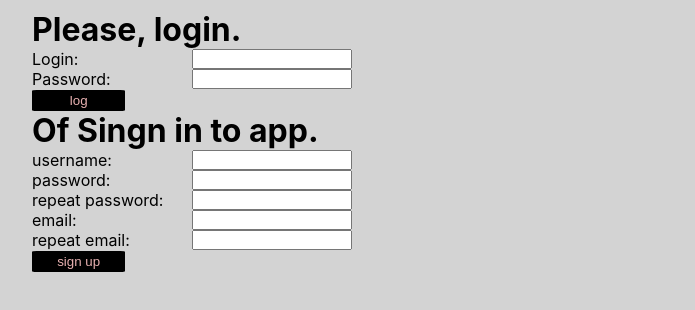
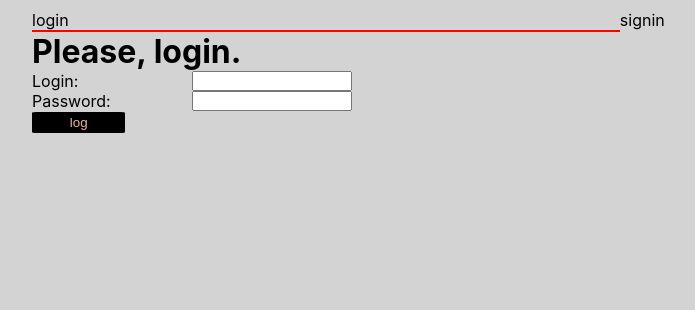
Before and after one commit to elzp/web-chat-app, a React (Create React App) app: page / in a window 1280 px wide. Shown: the top 310 px of the page, without its empty margins (16-711 px from the left). Built offline with nearby package versions, Linux system fonts and the light colour scheme.

Commit message:
Add option to change log- and signin div

```diff
--- a/src/App.js
+++ b/src/App.js
@@ -2,6 +2,7 @@
 import Chat from './Chat';
 import LogIn from './LogIn';
 import SignIn from './SignIn';
+import BigButton from './BigButton';
 import './App.css';
 import {useState} from 'react';
 import  friends from './friends.json';
@@ -12,6 +13,10 @@ const style = {
     //height: "100%",
     padding: "10px 3em",
   },
+  div :{
+    display: "grid",
+  gridAutoFlow: "column",
+  }
 }
 
 
@@ -24,19 +29,26 @@ function App() {
   // };
 
 const [loggedUser, setLoggedUser] = useState(notValidUser);
+
 // const date = new Date('2021-12-01');
-const output = loggedUser.id <1 ? (
-<div>
+const loginDiv = (
+  <>
     <h1 data-testid="not-logged">Please, login.</h1>
     <LogIn
     setLoggedUser={setLoggedUser}
     notValidUser={notValidUser}
     />
+  </>
+  );
+  const SigninDiv = (
+    <>
     <h1 data-testid="not-logged">Of Singn in to app.</h1>
     <SignIn />
-</div>
-) :
-    (<div>
+    </>
+  )
+  const [logOrSignDiv,  setLogOrSignDiv] = useState([loginDiv, "login"]);
+   const output = loggedUser.id <1 ? logOrSignDiv[0] :
+    (<>
     <h1 data-testid="welcome">Welcome {loggedUser.name} to your chat.</h1>
     <button type="submit"
     onClick ={()=>{sessionStorage.setItem('name','');sessionStorage.setItem('id','-1');
@@ -45,17 +57,29 @@ notValidUser={notValidUser}
       Logout
     </button>
     <Chat loggedUser={loggedUser}/>
-    </div>);
+    </>);
 
+    const [isUserWantToLog, setIsUserWantToLog] = useState(true);
+    const changeOfWindows = (type) => {
+        switch(type) {
+          case "login":
+            setLogOrSignDiv([loginDiv,"login"]);
+            break;
+          case "signin":
+            setLogOrSignDiv([SigninDiv, "signin"]);
+            break;
+          default:
+            break;
+        }
+    }
   return (
   <div style={style.Appdiv}>
+    {loggedUser.id <1 &&
+    (<div style={style.div}>
+    <BigButton changeOfWindows={changeOfWindows} type={"login"} chosen={logOrSignDiv[1]} />
+    <BigButton changeOfWindows={changeOfWindows} type={"signin"} chosen={logOrSignDiv[1]} />
+    </div>)}
     {output}
-    <div>
-      {/* cos{JSON.stringify(friends)} */}
-
-    {/* {JSON.stringify(date.getFullYear())}-{JSON.stringify(date.getMonth()+1)}-{JSON.stringify(date.getDate())}, {JSON.stringify(date.getHours())}:{JSON.stringify(date.getMinutes())}:{JSON.stringify(date.getSeconds())} */}
-    {/* {JSON.stringify(date)} */}
-    </div>
   </div>
 
 
--- /dev/null
+++ b/src/BigButton.js
@@ -0,0 +1,17 @@
+import React from 'react';
+
+
+function BigButton (props){
+    const style = {
+        // width: "50%",
+        borderBottom: props.chosen === props.type? "2px solid red": "none",
+    }
+    return (
+        <>
+            <div style={style} onClick={()=>props.changeOfWindows(props.type)}>{props.type}</div>
+        </>
+    )
+}
+
+
+export default BigButton;
```
Lines whose indentation alone changed are shown as unchanged.
